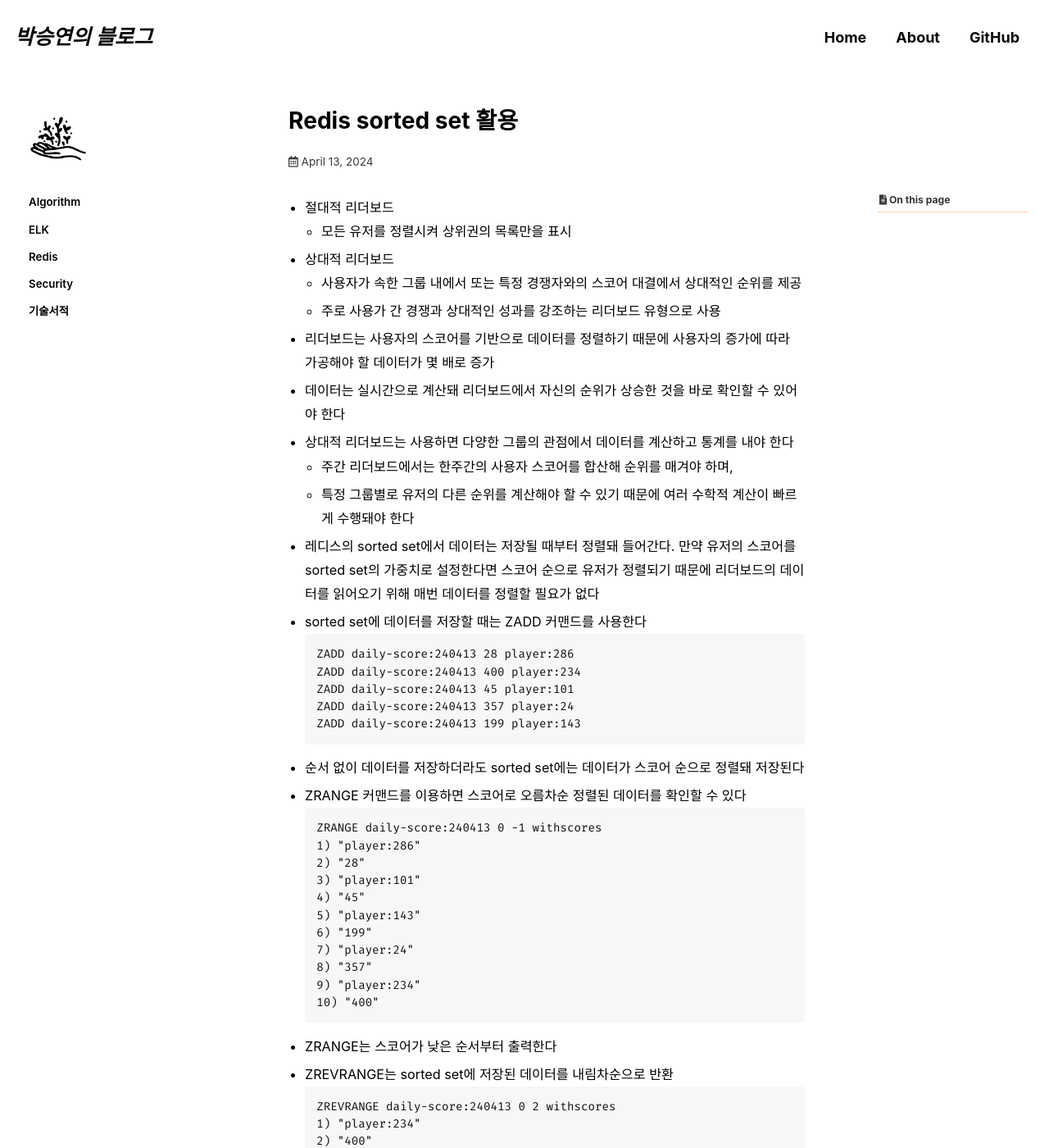
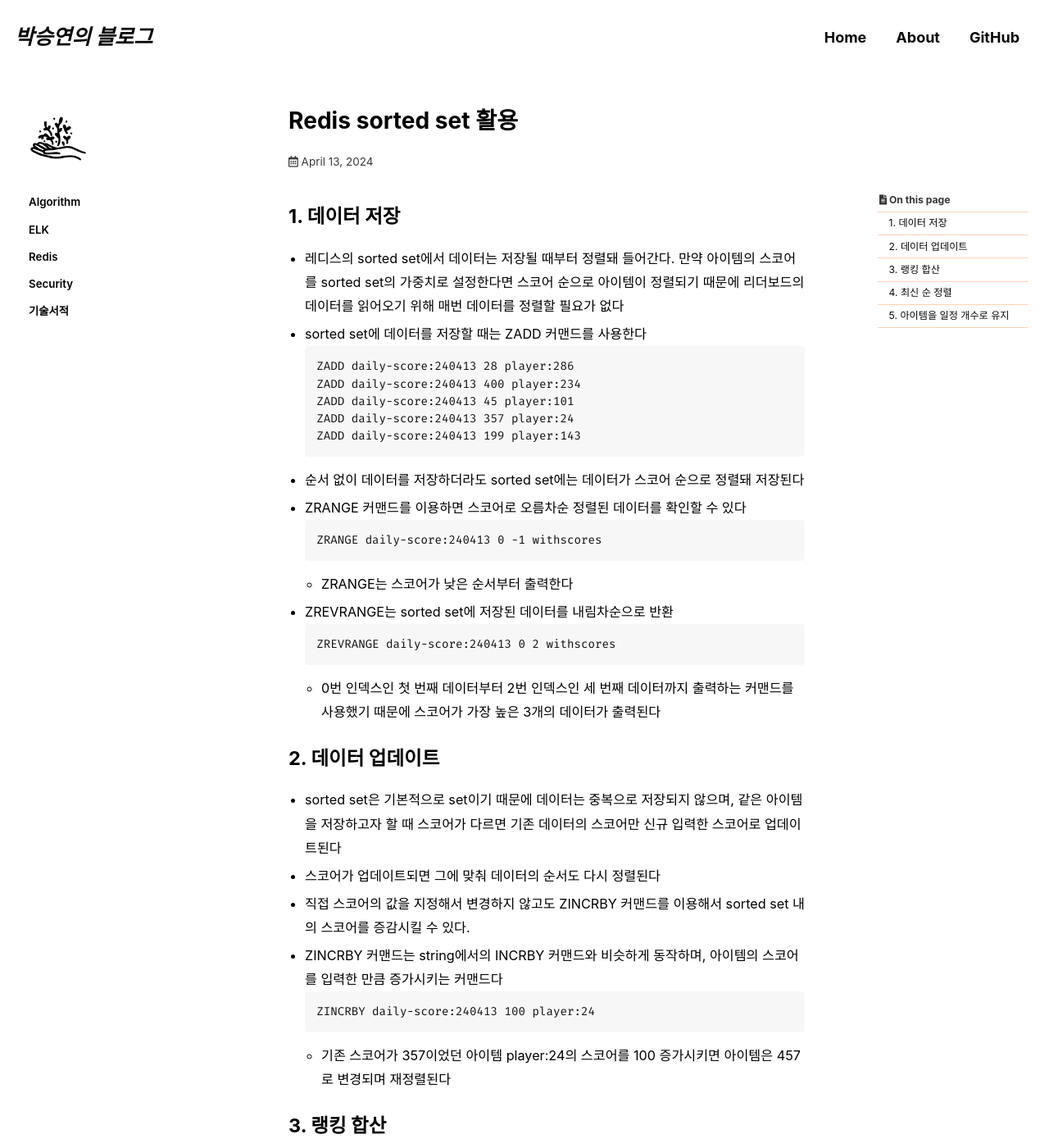
Before and after one commit to seungyeonpark/seungyeonpark.github.io, a Jekyll site: the page built from _posts/2024-04-13-redis-sorted-set.md, in a window 1280 px wide and 1400 px high. Shown: the whole window at 82% size. Built offline with Jekyll 4.4.1, drawn with Linux system fonts in a browser that asks for light colours; cached includes are drawn as plain includes; some web fonts are replaced; comment, search, counter and statistics services are not loaded; some of the changed text lies outside the part shown.

Commit message:
Docs: Redis Sorted Set

````diff
--- a/_posts/2024-04-13-redis-sorted-set.md
+++ b/_posts/2024-04-13-redis-sorted-set.md
@@ -13,101 +13,74 @@ toc: true
 toc_sticky: true
 
 date: 2024-04-13
-last_modified_at: 2024-04-13
+last_modified_at: 2024-04-15
 ---
 
-- 절대적 리더보드
-  - 모든 유저를 정렬시켜 상위권의 목록만을 표시
-- 상대적 리더보드
-  - 사용자가 속한 그룹 내에서 또는 특정 경쟁자와의 스코어 대결에서 상대적인 순위를 제공
-  - 주로 사용가 간 경쟁과 상대적인 성과를 강조하는 리더보드 유형으로 사용
-
-- 리더보드는 사용자의 스코어를 기반으로 데이터를 정렬하기 때문에 사용자의 증가에 따라 가공해야 할 데이터가 몇 배로 증가
-- 데이터는 실시간으로 계산돼 리더보드에서 자신의 순위가 상승한 것을 바로 확인할 수 있어야 한다
-- 상대적 리더보드는 사용하면 다양한 그룹의 관점에서 데이터를 계산하고 통계를 내야 한다
-  - 주간 리더보드에서는 한주간의 사용자 스코어를 합산해 순위를 매겨야 하며,
-  - 특정 그룹별로 유저의 다른 순위를 계산해야 할 수 있기 때문에 여러 수학적 계산이 빠르게 수행돼야 한다
-- 레디스의 sorted set에서 데이터는 저장될 때부터 정렬돼 들어간다. 만약 유저의 스코어를 sorted set의 가중치로 설정한다면 스코어 순으로 유저가 정렬되기 때문에 리더보드의 데이터를 읽어오기 위해 매번 데이터를 정렬할 필요가 없다
-
+## 1. 데이터 저장
+- 레디스의 sorted set에서 데이터는 저장될 때부터 정렬돼 들어간다. 만약 아이템의 스코어를 sorted set의 가중치로 설정한다면 스코어 순으로 아이템이 정렬되기 때문에 리더보드의 데이터를 읽어오기 위해 매번 데이터를 정렬할 필요가 없다
 - sorted set에 데이터를 저장할 때는 ZADD 커맨드를 사용한다
-```
-ZADD daily-score:240413 28 player:286
-ZADD daily-score:240413 400 player:234
-ZADD daily-score:240413 45 player:101
-ZADD daily-score:240413 357 player:24
-ZADD daily-score:240413 199 player:143
-```
+  ```
+  ZADD daily-score:240413 28 player:286
+  ZADD daily-score:240413 400 player:234
+  ZADD daily-score:240413 45 player:101
+  ZADD daily-score:240413 357 player:24
+  ZADD daily-score:240413 199 player:143
+  ```
 - 순서 없이 데이터를 저장하더라도 sorted set에는 데이터가 스코어 순으로 정렬돼 저장된다
 - ZRANGE 커맨드를 이용하면 스코어로 오름차순 정렬된 데이터를 확인할 수 있다
-```
-ZRANGE daily-score:240413 0 -1 withscores
-1) "player:286"
-2) "28"
-3) "player:101"
-4) "45"
-5) "player:143"
-6) "199"
-7) "player:24"
-8) "357"
-9) "player:234"
-10) "400"
-```
-- ZRANGE는 스코어가 낮은 순서부터 출력한다
+  ```
+  ZRANGE daily-score:240413 0 -1 withscores
+  ```
+  - ZRANGE는 스코어가 낮은 순서부터 출력한다
 - ZREVRANGE는 sorted set에 저장된 데이터를 내림차순으로 반환
-```
-ZREVRANGE daily-score:240413 0 2 withscores
-1) "player:234"
-2) "400"
-3) "player:24"
-4) "357"
-5) "player:143"
-6) "199"
-```
-- 0번 인덱스인 첫 번째 데이터부터 2번 인덱스인 세 번째 데이터까지 출력하는 커맨드를 사용했기 때문에 스코어가 가장 높은 3개의 데이터가 출력된다
+  ```
+  ZREVRANGE daily-score:240413 0 2 withscores
+  ```
+  - 0번 인덱스인 첫 번째 데이터부터 2번 인덱스인 세 번째 데이터까지 출력하는 커맨드를 사용했기 때문에 스코어가 가장 높은 3개의 데이터가 출력된다
 
-- 데이터 업데이트
+## 2. 데이터 업데이트
 - sorted set은 기본적으로 set이기 때문에 데이터는 중복으로 저장되지 않으며, 같은 아이템을 저장하고자 할 때 스코어가 다르면 기존 데이터의 스코어만 신규 입력한 스코어로 업데이트된다
-- 스코어가 업데이트되면 그에 맞춰 데이터의 순서도 다시 정렬도니다
+- 스코어가 업데이트되면 그에 맞춰 데이터의 순서도 다시 정렬된다
 - 직접 스코어의 값을 지정해서 변경하지 않고도 ZINCRBY 커맨드를 이용해서 sorted set 내의 스코어를 증감시킬 수 있다.
 - ZINCRBY 커맨드는 string에서의 INCRBY 커맨드와 비슷하게 동작하며, 아이템의 스코어를 입력한 만큼 증가시키는 커맨드다
-```
-ZINCRBY daily-score:240413 100 player:24
-```
-- 기존 스코어가 357이었던 아이템 player:24의 스코어를 100 증가시키면 아이템은 457로 변경되며 재정렬도니다
+  ```
+  ZINCRBY daily-score:240413 100 player:24
+  ```
+  - 기존 스코어가 357이었던 아이템 player:24의 스코어를 100 증가시키면 아이템은 457로 변경되며 재정렬된다
 
-- 랭킹 합산
+## 3. 랭킹 합산
 - 관계형 데이터베이스에서 주간 누적 랭킹을 구현하려면 하나의 테이블에서 일자에 해당하는 데이터를 모두 가져온 뒤 선수별로 합치고, 이를 다시 sorting하는 작업을 진행해야 함
 - 레디스에서는 ZUNIONSTORE 커맨드를 사용해 간단하게 구현할 수 있다
 - ZUNIONSTORE 커맨드는 지정한 키에 연결된 각 아이템의 스코어를 합산하는 커맨드
-```
-ZUNIONSOTRE weekly-score:2404-3 3 daily-score:240413 daily-score:240414 daily-score:240415
-```
-- 해당하는 일자의 키를 지정하기만 한다면 손쉽게 주간 누적 랭킹을 구현할 수 있다
+  ```
+  ZUNIONSOTRE weekly-score:2404-3 3 daily-score:240413 daily-score:240414 daily-score:240415
+  ```
+  - 해당하는 일자의 키를 지정하기만 한다면 손쉽게 주간 누적 랭킹을 구현할 수 있다
 - sorted set은 스코어가 같을 때는 사전 순으로 정렬된다
-```
-ZUNIONSOTRE weekly-score:2404-3 3 daily-score:240413 daily-score:240414 daily-score:240415 weights 1 2 1
-```
-- ZUNIONSTORE를 이용해 데이터베이스를 합칠 때 스코어에 가중치를 둘 수도 있다
+  ```
+  ZUNIONSOTRE weekly-score:2404-3 3 daily-score:240413 daily-score:240414 daily-score:240415 weights 1 2 1
+  ```
+  - ZUNIONSTORE를 이용해 데이터베이스를 합칠 때 스코어에 가중치를 둘 수도 있다
 
-- 스코어로 시간을 사용하여 최근 검색 기록 정렬하기
+## 4. 최신 순 정렬
 - 데이터를 저장할 때 유저가 검색한 시간을 스코어로 지정한다면 검색 시간 순으로 정렬된 데이터가 저장된다
-```
-ZADD search-keyworld:123 20240413143400 코듀로이
-```
+  ```
+  ZADD search-keyworld:123 20240413143400 코듀로이
+  ```
 - ZREVRANGE 커맨드를 사용해 가장 최근에 검색한 순서대로 데이터를 가져올 수 있으며, 이때 인덱스를 지정해 최근 5개의 데이터만 조회할 수 있다
-```
-ZREVRANGE search-keyword:123 0 4 withscores
-```
+  ```
+  ZREVRANGE search-keyword:123 0 4 withscores
+  ```
 - sorted set을 이용해 데이터를 저장하기 때문에 같은 키워드를 다시 검색했을 때도 별다른 중복 체크를 진행하지 않아도 된다
 - 각 아이템은 중복되지 않게 저장되기 때문에 같은 아이템의 데이터를 입력한다면 자동으로 스코어만 업데이트돼 재정렬된다
 
-- 아이템의 개수를 5개로 유지하고 싶다면 데이터가 6개째 저장됐을 때 가장 오래된 데이터인 0번 인덱스의 데이터를 삭제해야 한다
-- 하지만 매번 데이터를 저장할 때 아이템의 개수를 확인해야 하는 번거로움이 있으므로 sorted set의 음수 인덱스를 사용해서 데이터를 삭제한다면 번거로운 작업을 줄일 수 있다
+## 5. 아이템을 일정 개수로 유지
+- 데이터가 6개째 저장됐을 때 가장 오래된 데이터인 0번 인덱스의 데이터를 삭제해야 한다
 - 데이터가 6개 저장됐을 때 가장 오래전 저장된 데이터는 일반 인덱스로 0, 음수 인덱스로는 -6이 된다. 따라서 -6번 인덱스를 삭제하는 것은 0번 인덱스를 삭제하는 것과 동일한 작업을 하는 것이 된다.
-```
-ZADD search-keyword 20240413144100 버킷햇
-ZREMRANGEBYRANK search-keyword -6 -6
-```
-- 항상 ZADD로 데이터를 저장할 때마다 음수 인덱스 -6번째를 삭제하는 로직을 추가하면 유저별 아이템의 개수를 확인하지 않더라도 5개 이상의 데이터가 저장되지 않도록 강제할 수 있다
-- ZREMRANGEBYRANK <key> <start> <stop> 커맨드를 이용하면 인덱스의 범위로 아이템을 삭제할 수 있다
-- 만약 아이템의 개수가 5개보다 많지 않을 때에는 -6번째 인덱스는 존재하지 않기 때문에 삭제된 데이터가 없으므로 영향을 주지 않는다
+  ```
+  ZADD search-keyword 20240413144100 버킷햇
+  ZREMRANGEBYRANK search-keyword -6 -6
+  ```
+  - 항상 ZADD로 데이터를 저장할 때마다 음수 인덱스 -6번째를 삭제하는 로직을 추가하면 유저별 아이템의 개수를 확인하지 않더라도 5개 이상의 데이터가 저장되지 않도록 강제할 수 있다
+  - ZREMRANGEBYRANK <key> <start> <stop> 커맨드를 이용하면 인덱스의 범위로 아이템을 삭제할 수 있다
+  - 만약 아이템의 개수가 5개보다 많지 않을 때에는 -6번째 인덱스는 존재하지 않기 때문에 삭제된 데이터가 없으므로 영향을 주지 않는다
````
